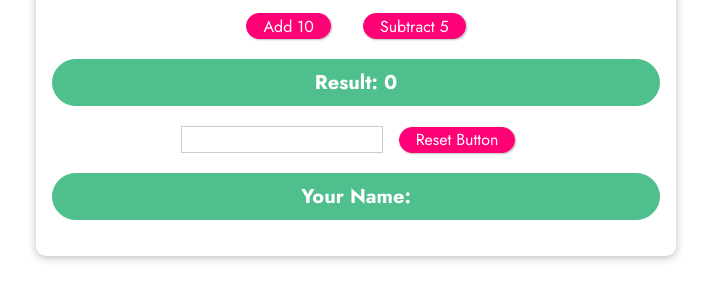
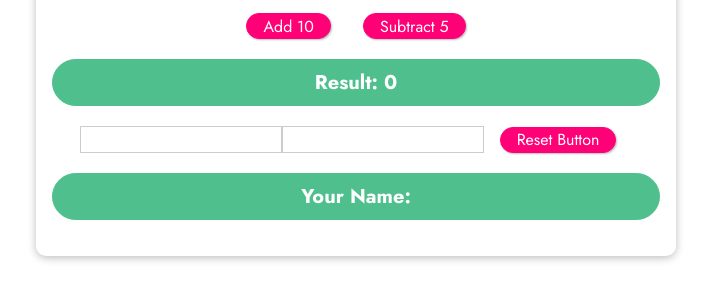
Before and after one commit to ChandanSayed/event-with-vue, a plain HTML site: page index.html in a window 1280 px wide. Shown: the part 286-586 px from the top of the page, without its empty margins (284-995 px from the left). Drawn offline with nearby package versions, Linux system fonts and the light colour scheme.

Commit message:
Watch practiced

```diff
--- a/index.html
+++ b/index.html
@@ -19,7 +19,8 @@
       <button v-on:click="add(10)">Add 10</button>
       <button v-on:click="reduce(5)">Subtract 5</button>
       <p>Result: {{ counter }}</p>
-      <input type="text" v-model="name" />
+      <input type="text" v-model="firstName" />
+      <input type="text" v-model="lastName" />
       <!-- <input type="text" v-on:change="setName($event, 'Sayed')" /> -->
       <button v-on:click="reset">Reset Button</button>
       <p>Your Name: {{ fullName }}</p>
--- a/js/app.js
+++ b/js/app.js
@@ -2,8 +2,14 @@ const app = Vue.createApp({
   data() {
     return {
       counter: 0,
-      name: ''
+      firstName: '',
+      lastName: ''
     };
+  },
+  watch: {
+    // name(value) {
+    //   this.fullName = `${value}`;
+    // }
   },
   methods: {
     add(num) {
@@ -19,10 +25,7 @@ const app = Vue.createApp({
   },
   computed: {
     fullName() {
-      if (this.name === '') {
-        return '';
-      }
-      return `${this.name} Sayed`;
+      this.fullName = this.firstName + this.lastName;
     }
   }
 });
```
